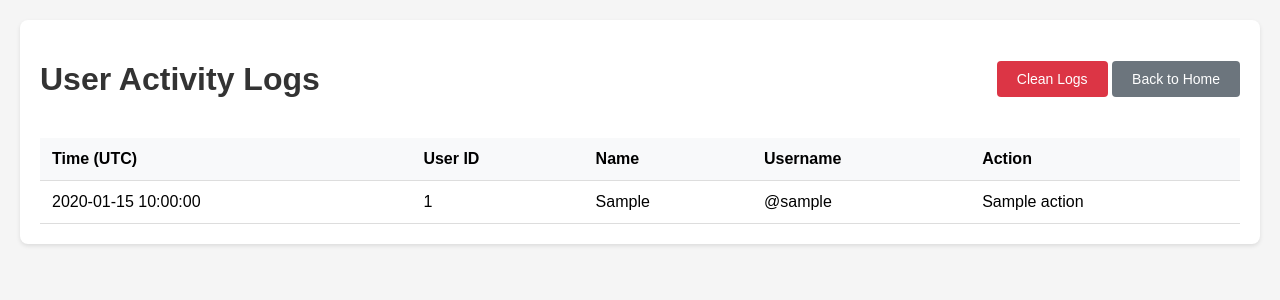
After one commit to maysam/informant, a Flask app: template templates/admin.html in a window 1280 px wide. The commit adds this page. Shown: the top 300 px of the page. Run offline with Flask 3, Linux system fonts and the light colour scheme; the template is opened without the code that fills it: most values are stand-ins (such as "Sample title", 1, 10 or a date in 2020).

Commit message:
logging user activity

```diff
--- a/app.py
+++ b/app.py
@@ -6,11 +6,21 @@ import json
 import requests
 from dotenv import load_dotenv
 from datetime import datetime
+from models import db, UserLog
 
 load_dotenv()
 
 app = Flask(__name__)
 app.secret_key = os.urandom(24)
+
+# Database configuration
+app.config['SQLALCHEMY_DATABASE_URI'] = 'sqlite:///user_logs.db'
+app.config['SQLALCHEMY_TRACK_MODIFICATIONS'] = False
+db.init_app(app)
+
+# Create tables
+with app.app_context():
+    db.create_all()
 
 # Get environment variables with defaults for testing
 BOT_USERNAME = os.getenv('TELEGRAM_BOT_USERNAME')
@@ -125,10 +135,12 @@ def index():
     if not bot_token or bot_token.strip() == '':
         return render_template('index.html',
                              error="Telegram bot not properly configured. Please set up your environment variables.",
-                             bot_username=None)
+                             bot_username=None,
+                             admin_username=ADMIN_USERNAME)
     return render_template('index.html',
                          user=session.get('user'),
                          bot_username=BOT_USERNAME,
+                         admin_username=ADMIN_USERNAME,
                          error=None)
 
 @app.route('/login/telegram', methods=['POST'])
@@ -137,12 +149,10 @@ def telegram_login():
     if not bot_token or bot_token.strip() == '':
         return 'Telegram bot token not configured', 500
 
-    # Get form data
     data = request.form.to_dict()
     if not data:
         return 'No data received', 500
 
-    # Verify the data
     verification_result = verify_telegram_data(data)
     if verification_result is None:
         return 'Telegram bot token not configured', 500
@@ -150,7 +160,6 @@ def telegram_login():
     if not verification_result:
         return 'Authentication failed', 401
 
-    # Create user data
     user_data = {
         'id': data.get('id'),
         'first_name': data.get('first_name'),
@@ -159,8 +168,17 @@ def telegram_login():
         'auth_date': data.get('auth_date')
     }
 
-    # Store in session
     session['user'] = user_data
+
+    # Log the login
+    log_entry = UserLog(
+        telegram_id=user_data['id'],
+        first_name=user_data['first_name'],
+        username=user_data.get('username'),
+        action='login'
+    )
+    db.session.add(log_entry)
+    db.session.commit()
 
     # Send notifications
     send_login_notifications(user_data)
@@ -170,11 +188,59 @@ def telegram_login():
 @app.route('/logout')
 def logout():
     user_data = session.get('user')
-    if user_data:
-        # Send notifications before clearing the session
+    if user_data and 'id' in user_data and 'first_name' in user_data:
+        # Log the logout
+        log_entry = UserLog(
+            telegram_id=user_data['id'],
+            first_name=user_data['first_name'],
+            username=user_data.get('username'),
+            action='logout'
+        )
+        db.session.add(log_entry)
+        db.session.commit()
+
+        # Send notifications
         send_logout_notifications(user_data)
+
+    # Clear the session
     session.pop('user', None)
     return redirect(url_for('index'))
+
+def is_admin():
+    """Check if the current user is an admin"""
+    user = session.get('user')
+    return user and user.get('username') == ADMIN_USERNAME
+
+@app.route('/admin')
+def admin_panel():
+    if not is_admin():
+        return redirect(url_for('index'))
+
+    # Get all logs, ordered by timestamp (newest first)
+    logs = UserLog.query.order_by(UserLog.timestamp.desc()).all()
+    return render_template('admin.html', logs=logs)
+
+@app.route('/api/logs')
+def get_logs():
+    if not is_admin():
+        return jsonify({'error': 'Unauthorized'}), 401
+
+    # Get all logs, ordered by timestamp (newest first)
+    logs = UserLog.query.order_by(UserLog.timestamp.desc()).all()
+    return jsonify([log.to_dict() for log in logs])
+
+@app.route('/api/clean-logs', methods=['POST'])
+def clean_logs():
+    if not is_admin():
+        abort(403)
+
+    try:
+        UserLog.query.delete()
+        db.session.commit()
+        return jsonify({'status': 'success', 'message': 'All logs have been cleared'})
+    except Exception as e:
+        db.session.rollback()
+        return jsonify({'status': 'error', 'message': str(e)}), 500
 
 if __name__ == '__main__':
     bot_token = os.getenv('TELEGRAM_BOT_TOKEN')
--- a/requirements.txt
+++ b/requirements.txt
@@ -1,5 +1,7 @@
 Flask==2.3.3
 python-dotenv==1.0.0
 requests==2.31.0
+SQLAlchemy==1.4.41
+Flask-SQLAlchemy==2.5.1
 pytest==7.4.2
 pytest-flask==1.2.0
--- /dev/null
+++ b/templates/admin.html
@@ -0,0 +1,135 @@
+<!DOCTYPE html>
+<html>
+<head>
+    <title>Admin Panel - User Logs</title>
+    <style>
+        body {
+            font-family: Arial, sans-serif;
+            margin: 20px;
+            background-color: #f5f5f5;
+        }
+        .container {
+            max-width: 1200px;
+            margin: 0 auto;
+            background-color: white;
+            padding: 20px;
+            border-radius: 8px;
+            box-shadow: 0 2px 4px rgba(0,0,0,0.1);
+        }
+        h1 {
+            color: #333;
+            margin-bottom: 20px;
+        }
+        table {
+            width: 100%;
+            border-collapse: collapse;
+            margin-top: 20px;
+        }
+        th, td {
+            padding: 12px;
+            text-align: left;
+            border-bottom: 1px solid #ddd;
+        }
+        th {
+            background-color: #f8f9fa;
+            font-weight: bold;
+        }
+        tr:hover {
+            background-color: #f5f5f5;
+        }
+        .action-login {
+            color: #28a745;
+        }
+        .action-logout {
+            color: #dc3545;
+        }
+        .header-actions {
+            display: flex;
+            justify-content: space-between;
+            align-items: center;
+            margin-bottom: 20px;
+        }
+        .back-button, .clean-logs-button {
+            padding: 10px 20px;
+            border: none;
+            border-radius: 4px;
+            cursor: pointer;
+            text-decoration: none;
+            font-size: 14px;
+            transition: background-color 0.3s;
+        }
+        .back-button {
+            background-color: #6c757d;
+            color: white;
+        }
+        .clean-logs-button {
+            background-color: #dc3545;
+            color: white;
+        }
+        .back-button:hover {
+            background-color: #5a6268;
+        }
+        .clean-logs-button:hover {
+            background-color: #c82333;
+        }
+    </style>
+</head>
+<body>
+    <div class="container">
+        <div class="header-actions">
+            <h1>User Activity Logs</h1>
+            <div>
+                <button class="clean-logs-button" onclick="cleanLogs()">Clean Logs</button>
+                <a href="{{ url_for('index') }}" class="back-button">Back to Home</a>
+            </div>
+        </div>
+        <table>
+            <thead>
+                <tr>
+                    <th>Time (UTC)</th>
+                    <th>User ID</th>
+                    <th>Name</th>
+                    <th>Username</th>
+                    <th>Action</th>
+                </tr>
+            </thead>
+            <tbody>
+                {% for log in logs %}
+                <tr>
+                    <td>{{ log.timestamp }}</td>
+                    <td>{{ log.telegram_id }}</td>
+                    <td>{{ log.first_name }}</td>
+                    <td>{% if log.username %}@{{ log.username }}{% endif %}</td>
+                    <td class="action-{{ log.action }}">{{ log.action }}</td>
+                </tr>
+                {% endfor %}
+            </tbody>
+        </table>
+    </div>
+
+    <script>
+        function cleanLogs() {
+            if (confirm('Are you sure you want to clean all logs? This action cannot be undone.')) {
+                fetch('/api/clean-logs', {
+                    method: 'POST',
+                    headers: {
+                        'Content-Type': 'application/json'
+                    }
+                })
+                .then(response => response.json())
+                .then(data => {
+                    if (data.status === 'success') {
+                        alert('Logs have been cleared successfully');
+                        window.location.reload();
+                    } else {
+                        alert('Error: ' + data.message);
+                    }
+                })
+                .catch(error => {
+                    alert('Error: ' + error.message);
+                });
+            }
+        }
+    </script>
+</body>
+</html>
--- a/templates/index.html
+++ b/templates/index.html
@@ -24,6 +24,9 @@
                     {% endif %}
                     {% if user.photo_url %}
                         <img src="{{ user.photo_url }}" alt="Profile Photo">
+                    {% endif %}
+                    {% if user.username == admin_username %}
+                        <a href="{{ url_for('admin_panel') }}" class="admin-button">Admin Panel</a>
                     {% endif %}
                     <a href="{{ url_for('logout') }}" class="logout-button">Logout</a>
                 </div>
```
Also changed, not shown: models.py (added, +23 -0 lines), static/style.css (+15 -0 lines), test_app.py (+50 -1 lines).
